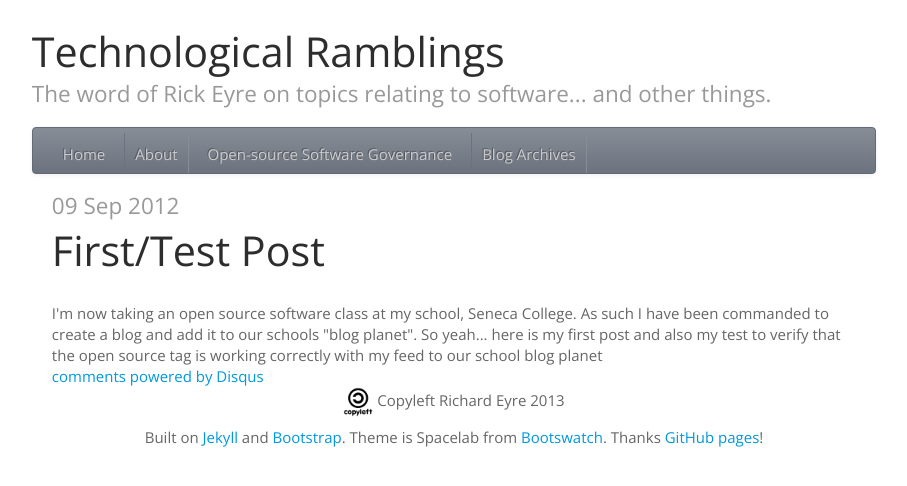
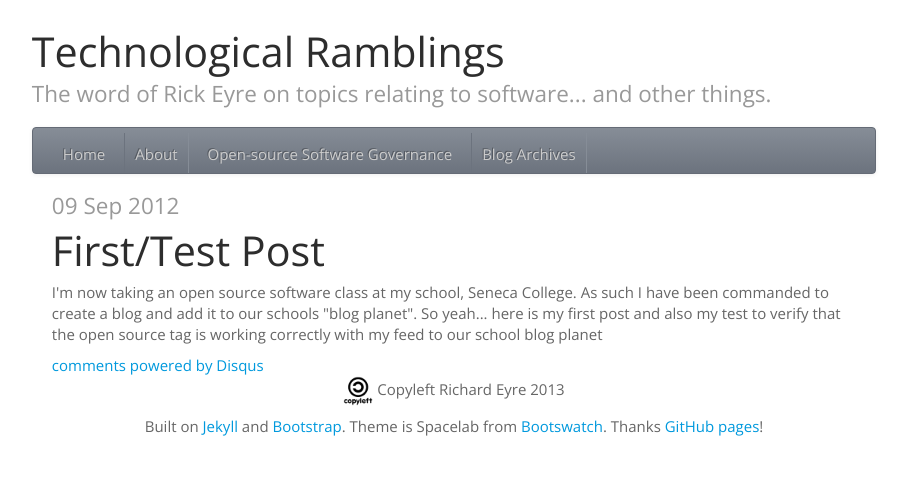
Before and after one commit to RickEyre/rickeyre.github.io, a Jekyll site: the page built from _posts/2012-09-09-test-post.html, in a window 1280 px wide. Shown: the top 486 px of the page, without its empty margins (186-1093 px from the left). Built offline with Jekyll 4.4.1, drawn with Linux system fonts in a browser that asks for light colours; Markdown is read by kramdown in place of the engine named in the settings; comment, search, counter and statistics services are not loaded.

Commit message:
Fix up CSS.

```diff
--- a/_includes/disqus.html
+++ b/_includes/disqus.html
@@ -1,3 +1,4 @@
+<div class="disqus">
   <div id="disqus_thread"></div>
   <script type="text/javascript">
       var disqus_shortname = '{{ site.shortname }}';
@@ -11,3 +12,4 @@
   </script>
   <noscript>Please enable JavaScript to view the <a href="http://disqus.com/?ref_noscript">comments powered by Disqus.</a></noscript>
   <a href="http://disqus.com" class="dsq-brlink">comments powered by <span class="logo-disqus">Disqus</span></a>
+</div>
--- a/_layouts/post.html
+++ b/_layouts/post.html
@@ -10,7 +10,6 @@
       <div class="span8 offset2 content">
         <span class="tag-line">{{ page.date | date_to_string }}</span>
         <h1>{{ page.title }}</h1>
-        <br/>
         {{ content }}
       </div>
     </div>
--- a/assets/css/style.css
+++ b/assets/css/style.css
@@ -27,11 +27,6 @@ ul {
   padding-right: 20px;
 }
 
-.post-content {
-  padding-top: 10px;
-  padding-bottom: 10px;
-}
-
 .tag-line {
   line-height:1;
   color:#999;
@@ -43,13 +38,8 @@ ul {
   color:#999;
 }
 
-.tag-line-post {
-  vertical-align: middle;
-}
-
-.text-middle {
-  display: table;
-  vertical-align: middle;
+.disqus {
+  padding-top: 10px;
 }
 
 .caption {
```
Lines whose indentation alone changed are shown as unchanged.
